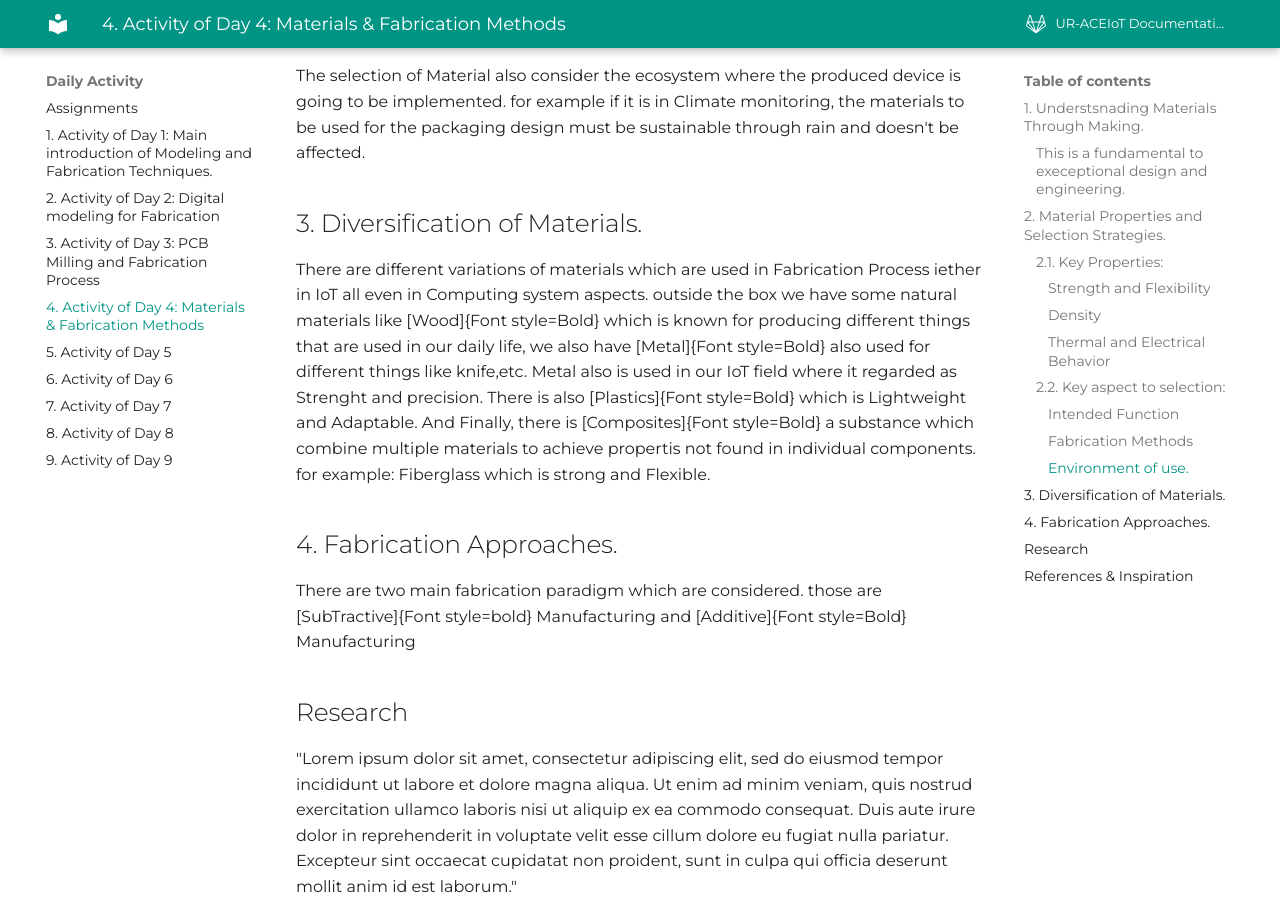
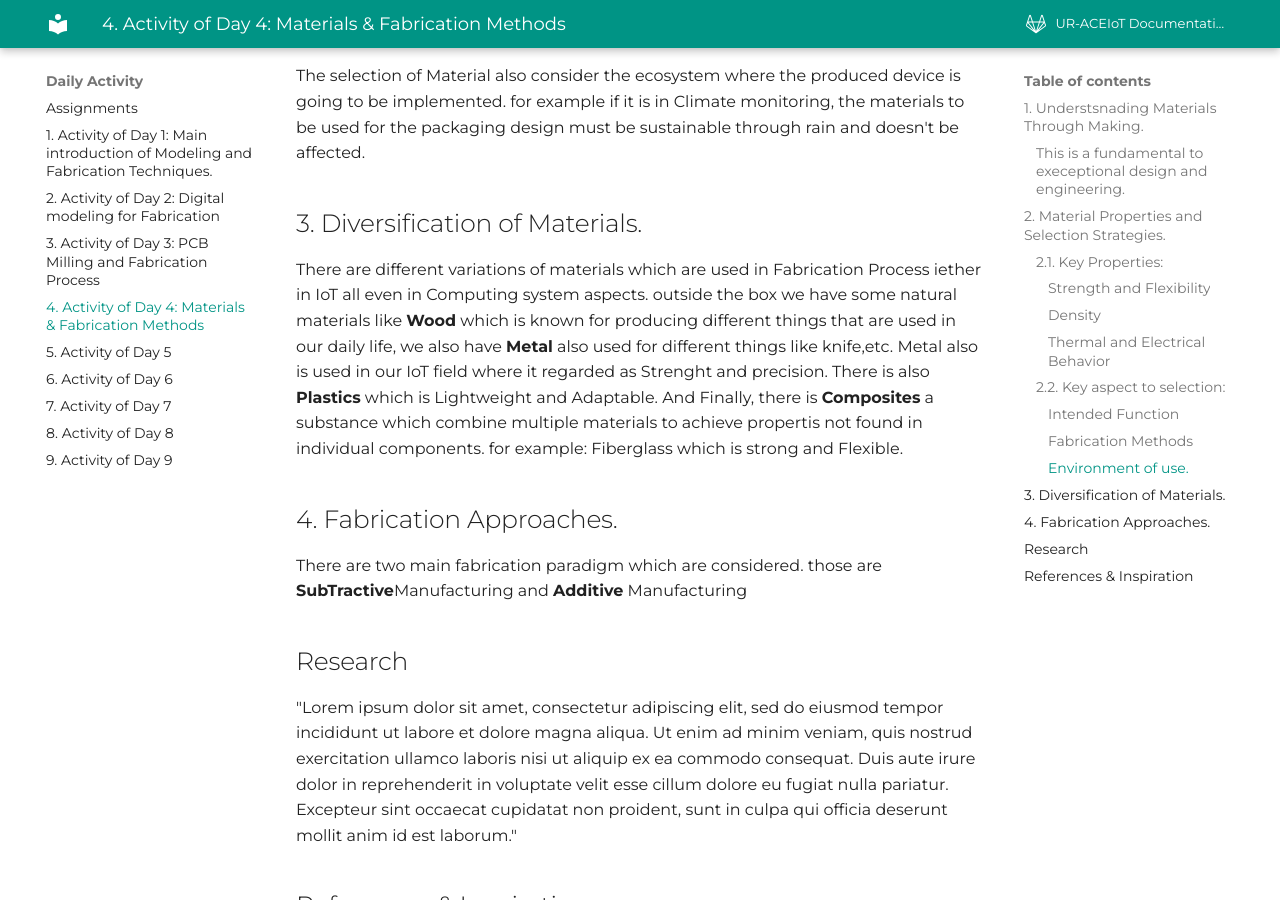
Before and after one commit to izesa/Modeling-and-Fabrication-Techniques, an MkDocs documentation site: the page built from docs/Daily-Activity/day_4.md, in a window 1280 px wide and 900 px high, scrolled down 1278 px. Built offline with MkDocs 1.6.1 and Material for MkDocs 9.7.7, drawn with Linux system fonts in a browser that asks for light colours.

Commit message:
modified:   docs/Daily-Activity/day_4.md

```diff
--- a/docs/Daily-Activity/day_4.md
+++ b/docs/Daily-Activity/day_4.md
@@ -23,10 +23,10 @@ This also determine the type of material to be used. According to what each step
 The selection of Material also consider the ecosystem where the produced device is going to be implemented. for example if it is in Climate monitoring, the materials to be used for the packaging design must be sustainable through rain and doesn't be affected.
 
 ## 3. Diversification of Materials.
-There are different variations of materials which are used in Fabrication Process iether in IoT all even in Computing system aspects. outside the box we have some natural materials like [Wood]{Font style=Bold} which is known for producing different things that are used in our daily life, we also have [Metal]{Font style=Bold} also used for different things like knife,etc. Metal also is used in our IoT field where it regarded as Strenght and precision. There is also [Plastics]{Font style=Bold} which is Lightweight and Adaptable. And Finally, there is [Composites]{Font style=Bold} a substance which combine multiple materials to achieve propertis not found in individual components. for example: Fiberglass which is strong and Flexible.
+There are different variations of materials which are used in Fabrication Process iether in IoT all even in Computing system aspects. outside the box we have some natural materials like **Wood** which is known for producing different things that are used in our daily life, we also have **Metal** also used for different things like knife,etc. Metal also is used in our IoT field where it regarded as Strenght and precision. There is also **Plastics** which is Lightweight and Adaptable. And Finally, there is **Composites** a substance which combine multiple materials to achieve propertis not found in individual components. for example: Fiberglass which is strong and Flexible.
 
 ## 4. Fabrication Approaches.
-There are two main fabrication paradigm which are considered. those are [SubTractive]{Font style=bold} Manufacturing and [Additive]{Font style=Bold} Manufacturing
+There are two main fabrication paradigm which are considered. those are **SubTractive**Manufacturing and **Additive** Manufacturing
 
 
 
```
